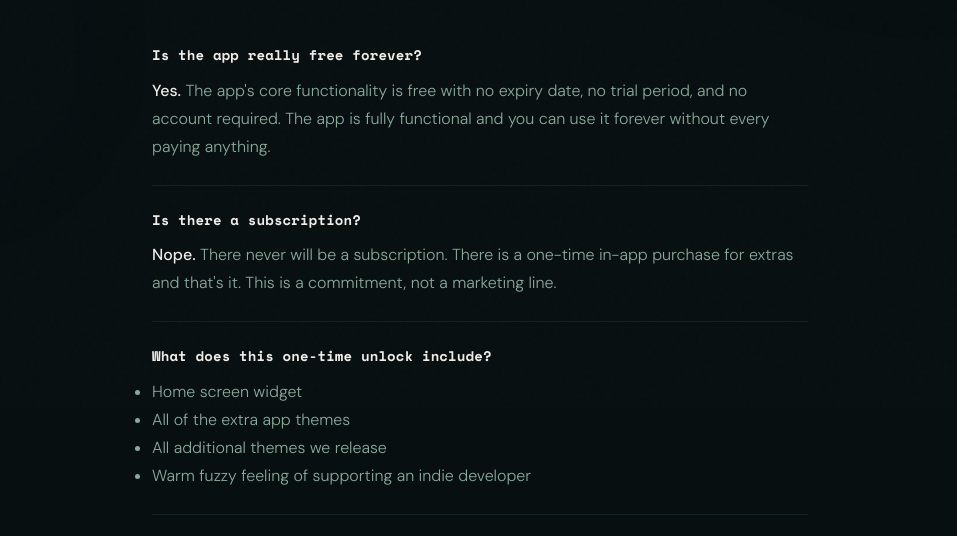
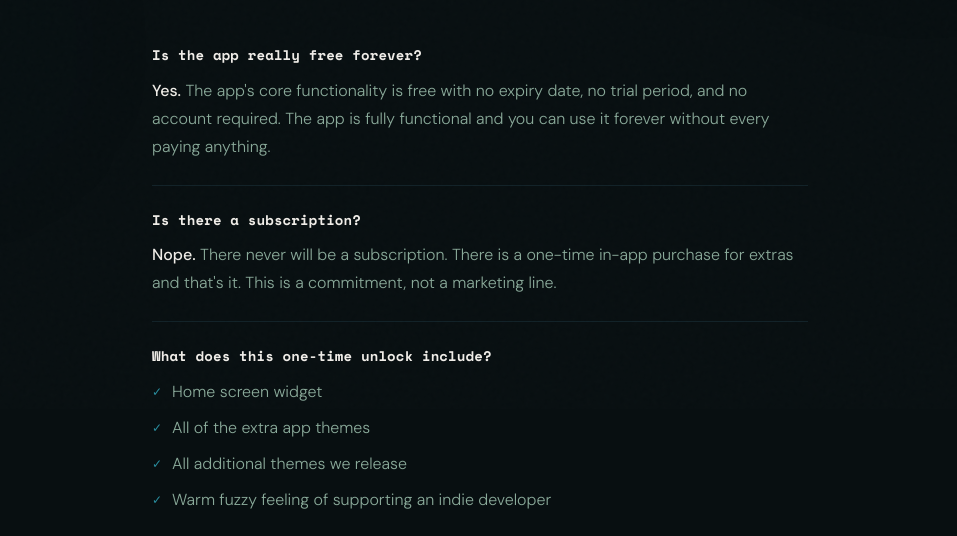
Before and after one commit to Skip-The-BS/nobsif-website, a website: page faq.html in a window 1280 px wide. Shown: the part 391-927 px from the top of the page, without its empty margins (160-1117 px from the left). Drawn offline with nearby package versions, Linux system fonts and the light colour scheme.

Commit message:
fix: style faq unlock list

```diff
--- a/faq.html
+++ b/faq.html
@@ -97,6 +97,27 @@
   .faq-a p { margin-bottom: 10px; }
   .faq-a p:last-child { margin-bottom: 0; }
   .faq-a strong { color: var(--text); font-weight: 500; }
+  .faq-list {
+    list-style: none;
+    display: flex;
+    flex-direction: column;
+    gap: 8px;
+    margin: 12px 0 0;
+    padding: 0;
+  }
+  .faq-list li {
+    display: flex;
+    align-items: flex-start;
+    gap: 10px;
+  }
+  .faq-list li::before {
+    content: '✓';
+    color: var(--accent);
+    font-family: 'Space Mono', monospace;
+    font-size: 12px;
+    flex-shrink: 0;
+    margin-top: 3px;
+  }
 
   /* ── Contact card ── */
   .contact-card {
@@ -200,7 +221,7 @@
     <div class="faq-item">
       <div class="faq-q">What does this one-time unlock include?</div>
       <div class="faq-a">
-        <ul>
+        <ul class="faq-list">
           <li>Home screen widget</li>
           <li>All of the extra app themes</li>
           <li>All additional themes we release</li>
```
